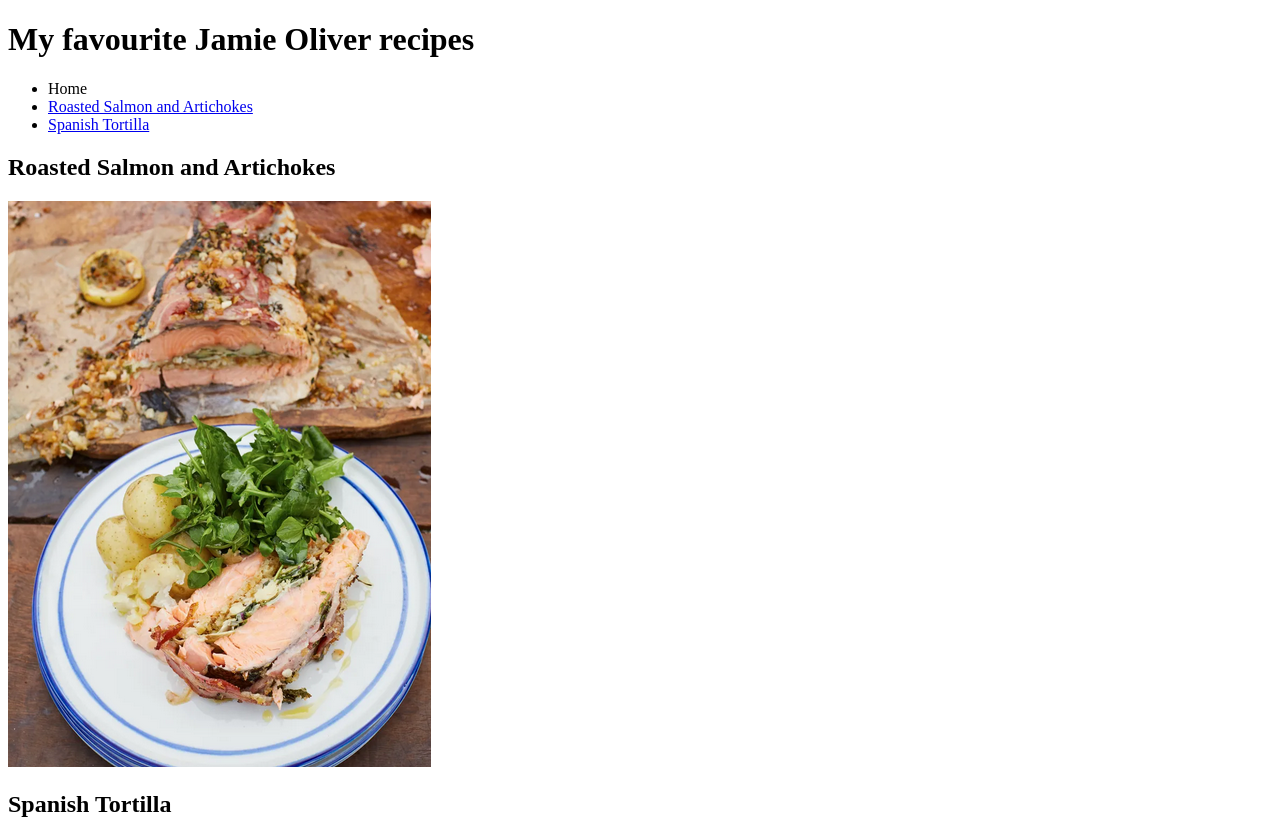
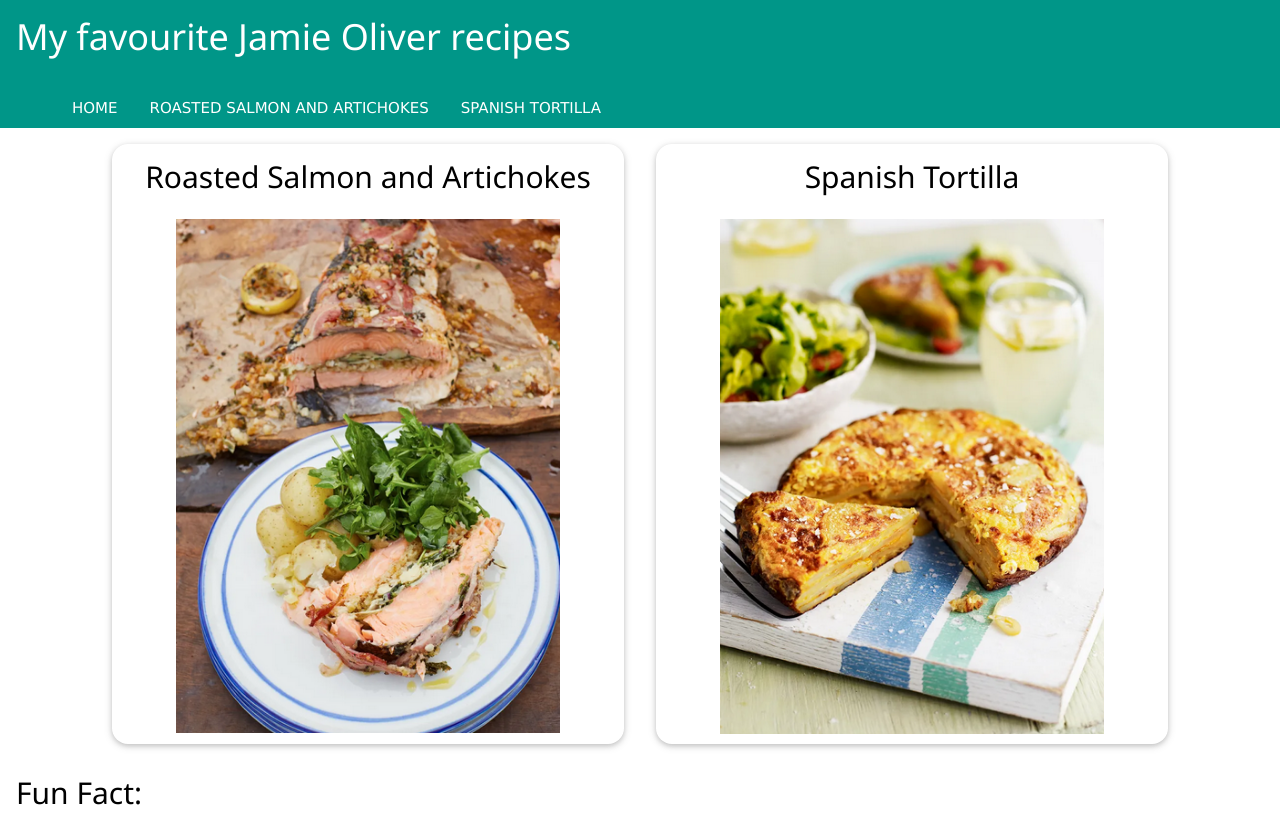
Before and after one commit to KrisztinaPap/html-css-recipe-page, a plain HTML site: page index.html in a window 1280 px wide. Shown: the top 821 px of the page. Drawn offline with nearby package versions, Linux system fonts and the light colour scheme.

Commit message:
Adds cards; formats cards; Adds links to images;

```diff
--- a/css/styles.css
+++ b/css/styles.css
@@ -0,0 +1,24 @@
+a {
+    text-decoration: none;
+    text-transform: uppercase;
+}
+
+.grid-container {
+    display: grid;
+    grid-template-columns: auto auto;
+    padding: 50px;
+}
+
+img {
+    max-width: 30vw;
+    margin: 10px;
+}
+
+.w3-card-2 {
+    max-width: 40vw;
+}
+
+.card-container {
+    display: flex;
+    justify-content: center;
+}
--- a/index.html
+++ b/index.html
@@ -2,38 +2,47 @@
 <html>
     <head>
         <meta charset="utf-8" />
+        <meta name="viewport" content="width=device-width, initial-scale=1.0">
+        <meta name="description" content="My favourite Jamie Oliver recipes" />
         <meta name="author" content="Krisztina Pap" />
         <title>My favourite Jamie Oliver recipes</title>
 
+        <link rel="stylesheet" href="https://www.w3schools.com/w3css/4/w3.css">
         <link rel="stylesheet" href="/css/styles.css">
 
     </head>
     <body>
-        <header>
+        <header class="w3-container w3-teal w3-mobile">
             <h1>My favourite Jamie Oliver recipes</h1>
-            <nav>
+            <nav class="w3-bar ">
                 <ul>
-                    <li>Home</li>
-                    <li><a href="roasted-salmon-and-artichokes.html">Roasted Salmon and Artichokes</a></li>
-                    <li><a href="spanish-tortilla.html">Spanish Tortilla</a></li>
+                    <li class="w3-bar-item w3-button">HOME</li>
+                    <li class="w3-bar-item w3-button"><a href="roasted-salmon-and-artichokes.html">Roasted Salmon and Artichokes</a></li>
+                    <li class="w3-bar-item w3-button"><a href="spanish-tortilla.html">Spanish Tortilla</a></li>
                 </ul>
             </nav>
         </header>
-        <main>
-            <section>
+        <main class="w3-container">
+            <div class="w3-row card-container">
+                <section class="w3-card-2 w3-half w3-hover-shadow w3-center w3-margin w3-round-xlarge">
+
                     <h2>Roasted Salmon and Artichokes</h2>
+
                     <a href="roasted-salmon-and-artichokes.html"><img src="img/roasted-salmon-and-artichokes.PNG" alt="A picture of Jamie Oliver's Roasted Salmon and Artichokes dish"></a>
                 </section>
-            <section>
+                <section class="w3-card-2 w3-half w3-hover-shadow w3-center w3-margin w3-round-xlarge">
+
                     <h2>Spanish Tortilla</h2>
+
                     <a href="spanish-tortilla.html"><img src="img/spanish-tortilla.PNG" alt="A picture of Jamie Oliver's Spanish Tortilla dish"></a>
                 </section>
+            </div>
             <aside>
                 <h2>Fun Fact:</h2>
                 <p>Did you know that both of these recipes are dairy-free?</p>
             </aside>
         </main>
-        <footer>
+        <footer class="w3-footer w3-teal w3-container">
             <p>&copy; Krisztina Pap, 2020</p>
             <p>Recipe &copy; Jamie Oliver @ https://www.jamieoliver.com/recipes/salmon-recipes/roasted-salmon-artichokes/ & https://www.jamieoliver.com/recipes/eggs-recipes/spanish-tortilla/</p>
         </footer>
```
Also changed, not shown: roasted-salmon-and-artichokes.html (+1 -1 lines), spanish-tortilla.html (+1 -1 lines). Lines whose indentation alone changed are shown as unchanged.
